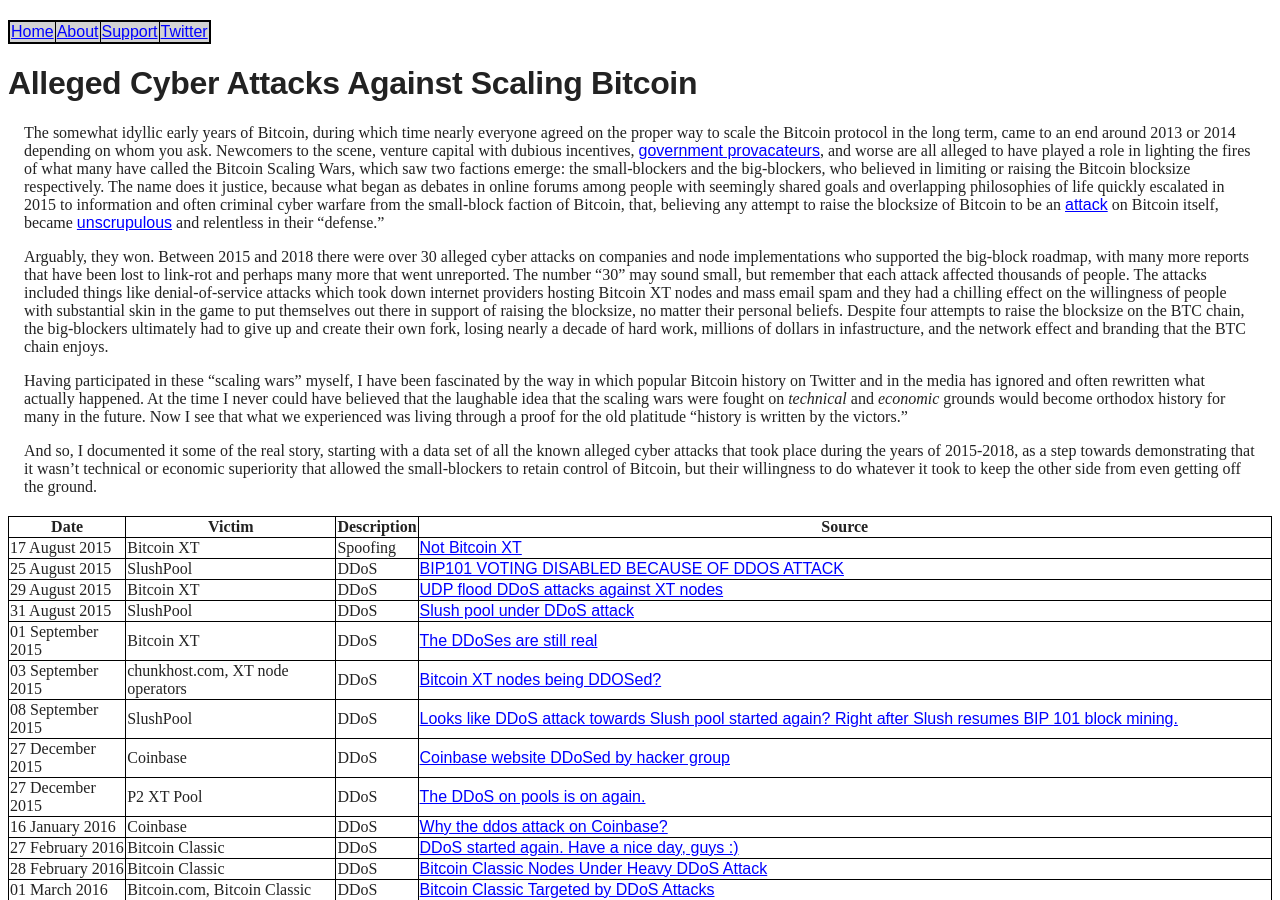
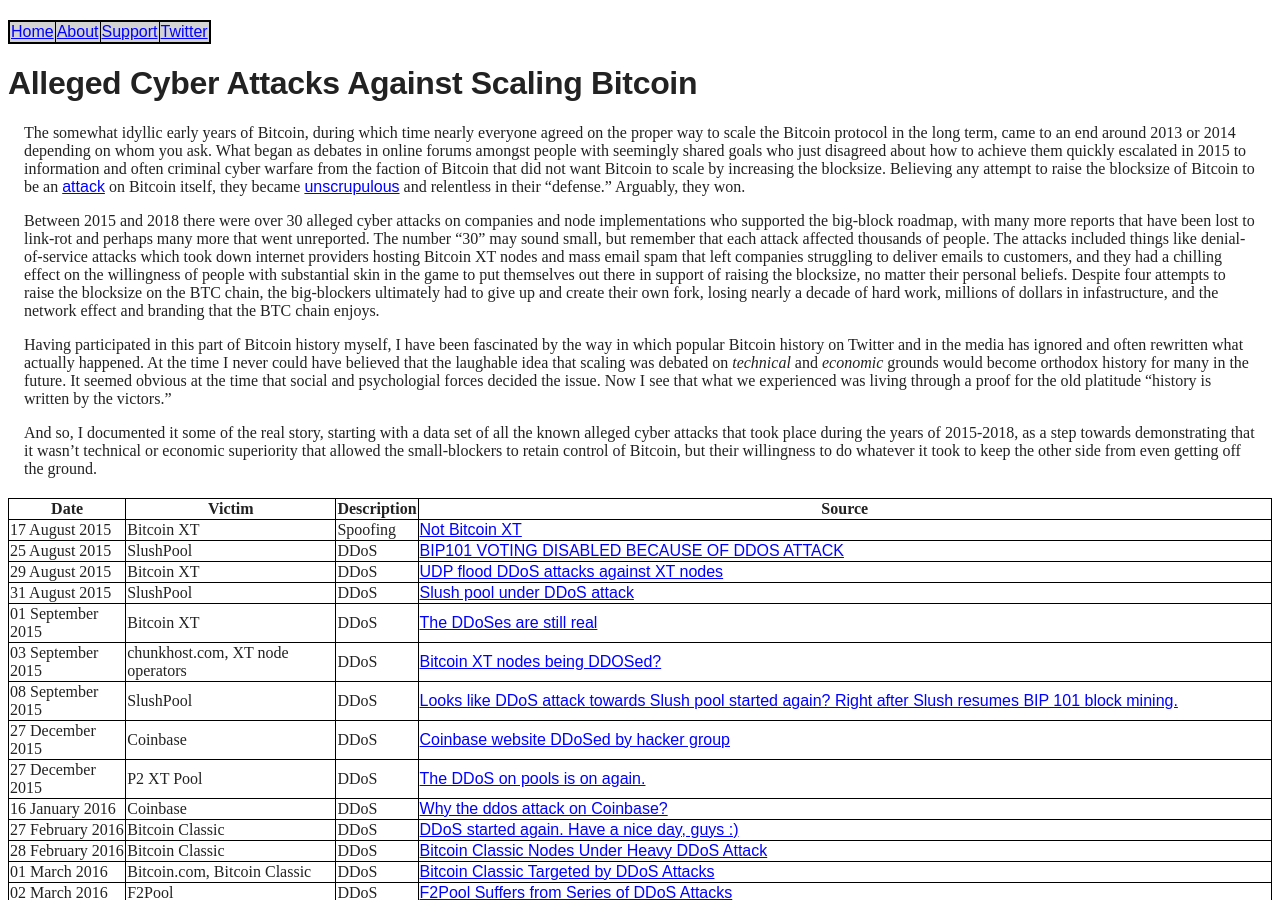
Before and after one commit to wakgill/deryk, a Jekyll site: the page built from _posts/2021-01-25-bitcoin-cyber-attacks.md, in a window 1280 px wide and 900 px high. Built offline with Jekyll 4.4.1, drawn with Linux system fonts in a browser that asks for light colours.

Commit message:
Update 2021-01-25-bitcoin-cyber-attacks.md

```diff
--- a/_posts/2021-01-25-bitcoin-cyber-attacks.md
+++ b/_posts/2021-01-25-bitcoin-cyber-attacks.md
@@ -6,11 +6,11 @@
 
 # Alleged Cyber Attacks Against Scaling Bitcoin
 
-The somewhat idyllic early years of Bitcoin, during which time nearly everyone agreed on the proper way to scale the Bitcoin protocol in the long term, came to an end around 2013 or 2014 depending on whom you ask. Newcomers to the scene, venture capital with dubious incentives, [government provacateurs](https://twitter.com/wakgill/status/1290703641104588802), and worse are all alleged to have played a role in lighting the fires of what many have called the Bitcoin Scaling Wars, which saw two factions emerge: the small-blockers and the big-blockers, who believed in limiting or raising the Bitcoin blocksize respectively. The name does it justice, because what began as debates in online forums among people with seemingly shared goals and overlapping philosophies of life quickly escalated in 2015 to information and often criminal cyber warfare from the small-block faction of Bitcoin, that, believing any attempt to raise the blocksize of Bitcoin to be an [attack](https://archive.is/CmzpR) on Bitcoin itself, became [unscrupulous](https://blog.plan99.net/the-philosophical-origins-of-bitcoins-civil-war-400468335377) and relentless in their "defense."
+The somewhat idyllic early years of Bitcoin, during which time nearly everyone agreed on the proper way to scale the Bitcoin protocol in the long term, came to an end around 2013 or 2014 depending on whom you ask. What began as debates in online forums amongst people with seemingly shared goals who just disagreed about how to achieve them quickly escalated in 2015 to information and often criminal cyber warfare from the faction of Bitcoin that did not want Bitcoin to scale by increasing the blocksize. Believing any attempt to raise the blocksize of Bitcoin to be an [attack](https://archive.is/CmzpR) on Bitcoin itself, they became [unscrupulous](https://blog.plan99.net/the-philosophical-origins-of-bitcoins-civil-war-400468335377) and relentless in their "defense." Arguably, they won.
 
-Arguably, they won. Between 2015 and 2018 there were over 30 alleged cyber attacks on companies and node implementations who supported the big-block roadmap, with many more reports that have been lost to link-rot and perhaps many more that went unreported. The number "30" may sound small, but remember that each attack affected thousands of people. The attacks included things like denial-of-service attacks which took down internet providers hosting Bitcoin XT nodes and mass email spam and they had a chilling effect on the willingness of people with substantial skin in the game to put themselves out there in support of raising the blocksize, no matter their personal beliefs. Despite four attempts to raise the blocksize on the BTC chain, the big-blockers ultimately had to give up and create their own fork, losing nearly a decade of hard work, millions of dollars in infastructure, and the network effect and branding that the BTC chain enjoys.
+Between 2015 and 2018 there were over 30 alleged cyber attacks on companies and node implementations who supported the big-block roadmap, with many more reports that have been lost to link-rot and perhaps many more that went unreported. The number "30" may sound small, but remember that each attack affected thousands of people. The attacks included things like denial-of-service attacks which took down internet providers hosting Bitcoin XT nodes and mass email spam that left companies struggling to deliver emails to customers, and they had a chilling effect on the willingness of people with substantial skin in the game to put themselves out there in support of raising the blocksize, no matter their personal beliefs. Despite four attempts to raise the blocksize on the BTC chain, the big-blockers ultimately had to give up and create their own fork, losing nearly a decade of hard work, millions of dollars in infastructure, and the network effect and branding that the BTC chain enjoys.
 
-Having participated in these "scaling wars" myself, I have been fascinated by the way in which popular Bitcoin history on Twitter and in the media has ignored and often rewritten what actually happened. At the time I never could have believed that the laughable idea that the scaling wars were fought on *technical* and *economic* grounds would become orthodox history for many in the future. Now I see that what we experienced was living through a proof for the old platitude "history is written by the victors."
+Having participated in this part of Bitcoin history myself, I have been fascinated by the way in which popular Bitcoin history on Twitter and in the media has ignored and often rewritten what actually happened. At the time I never could have believed that the laughable idea that scaling was debated on *technical* and *economic* grounds would become orthodox history for many in the future. It seemed obvious at the time that social and psychologial forces decided the issue. Now I see that what we experienced was living through a proof for the old platitude "history is written by the victors."
 
 And so, I documented it some of the real story, starting with a data set of all the known alleged cyber attacks that took place during the years of 2015-2018, as a step towards demonstrating that it wasn't technical or economic superiority that allowed the small-blockers to retain control of Bitcoin, but their willingness to do whatever it took to keep the other side from even getting off the ground.
 
@@ -57,4 +57,4 @@
 
 ## Citation
 
-In academic work, please cite this resource as <code>Makgill, Deryk, “Known Cyber Attacks Against Scaling Bitcoin.” https://makgill.github.io/deryk/bitcoin/data/cyber-attacks. Retrieved [access date].</code>
+In academic work, please cite this resource as <code> Makgill, Deryk, “Known Cyber Attacks Against Scaling Bitcoin.” https://makgill.github.io/deryk/bitcoin/data/cyber-attacks. Retrieved [access date].</code>
```
